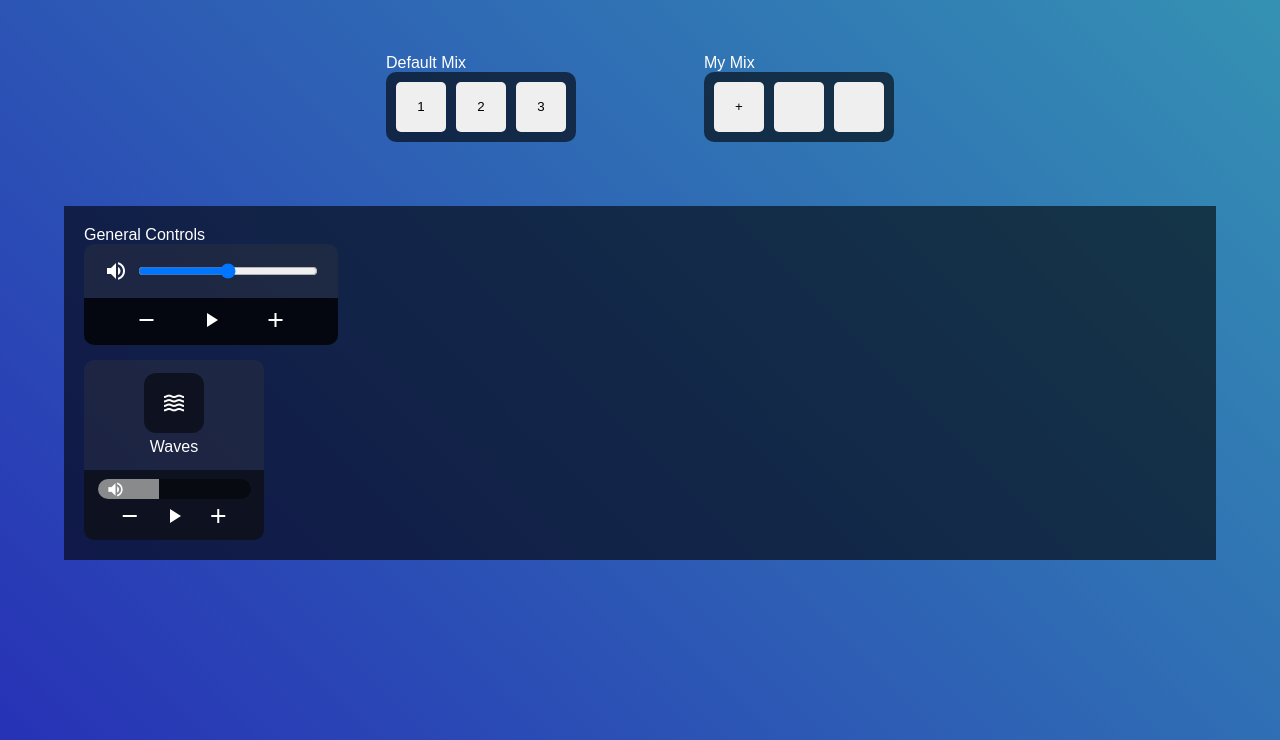
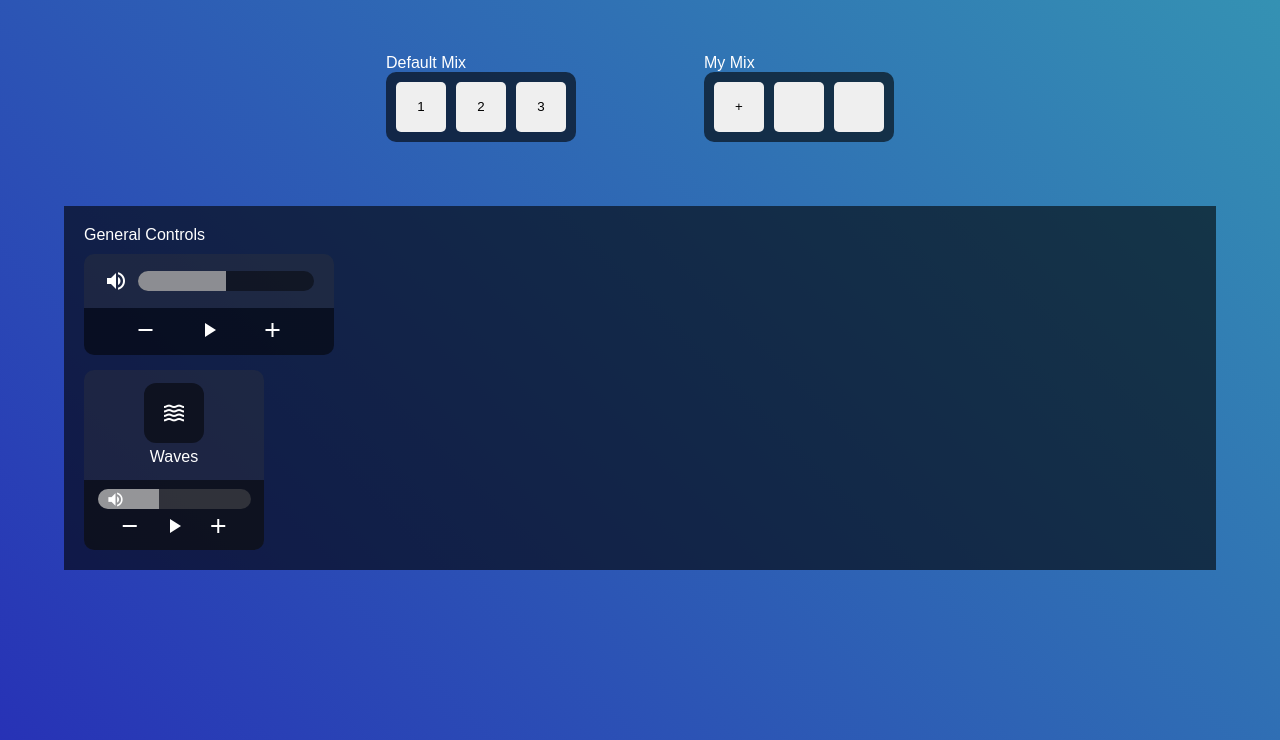
Before and after one commit to IsmailKacem/MyFlow, a plain HTML site: page index.html in a window 1280 px wide. Shown: the part 73-813 px from the top of the page. Drawn offline with nearby package versions, Linux system fonts and the light colour scheme.

Commit message:
style general controls

```diff
--- a/index.html
+++ b/index.html
@@ -49,7 +49,7 @@
                         <button class="button-icon__generals-controls"><span class="material-symbols-outlined">
                             volume_up
                             </span></button>
-                            <input type="range" class="generals-controls" min="0" max="100" value="50">
+                            <input type="range" class="generals-controls-input" min="0" max="100" value="50">
                     </div>
 
                     <div class="div-generals-controls-btns">
--- a/style.css
+++ b/style.css
@@ -114,9 +114,35 @@ body {
 /* volume control general  */
 .generals-controls {
     min-width: max-content;
-    width: 180px;
+    width: 250px;
     height: max-content;
 }
+
+.generals-controls-input {
+    width: 90%;
+    -webkit-appearance: none;
+    appearance: none;
+    height: 20px;
+    border-radius: 20px;
+    position: relative;
+    overflow: hidden;
+    cursor: col-resize;
+    background: #00000073;
+}
+
+/* track */
+.generals-controls-input:focus {
+    outline: none;
+}
+.generals-controls-input::-webkit-slider-thumb {
+    -webkit-appearance: none;
+    appearance: none;
+    width: 0;
+    box-shadow: -100px 0 0 100px #bdbdbdb6;
+    position: relative;
+    z-index: 9;
+}
+/* track */
 
 .div-generals-controls-div-input {
     background: #3b3b3b4d;
@@ -126,6 +152,7 @@ body {
     gap: 10px;
     padding: 15px 20px;
     border-radius: 10px 10px 0 0;
+    margin-top: 10px;
 }
 
 .button-icon__generals-controls {
@@ -136,7 +163,7 @@ body {
 }
 
 .div-generals-controls-btns {
-    background: #000000c7;
+    background: #00000085;
     width: 100%;
     display: flex;
     align-items: center;
@@ -232,7 +259,7 @@ body {
     position: relative;
     overflow: hidden;
     cursor: col-resize;
-    background: #00000073;
+    background: #5a5a5a73;
 }
 
 /* track */
```
